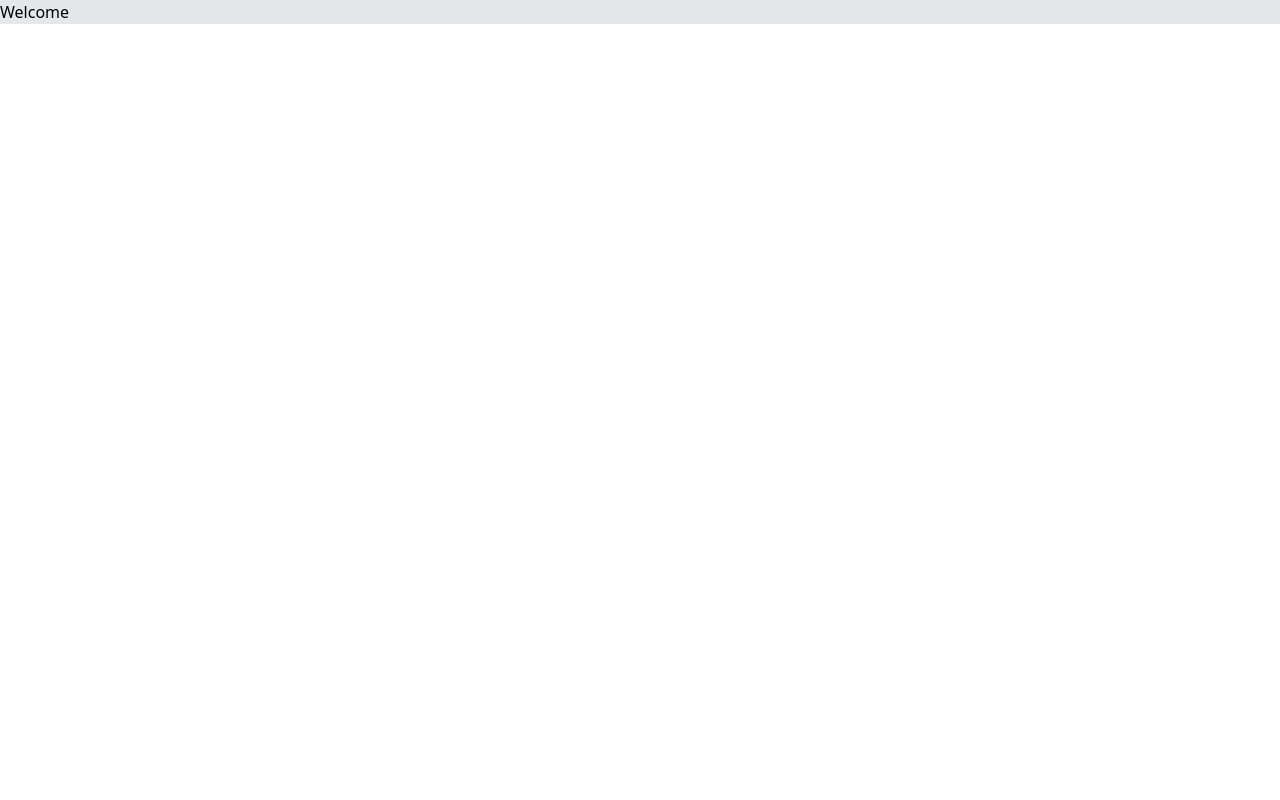
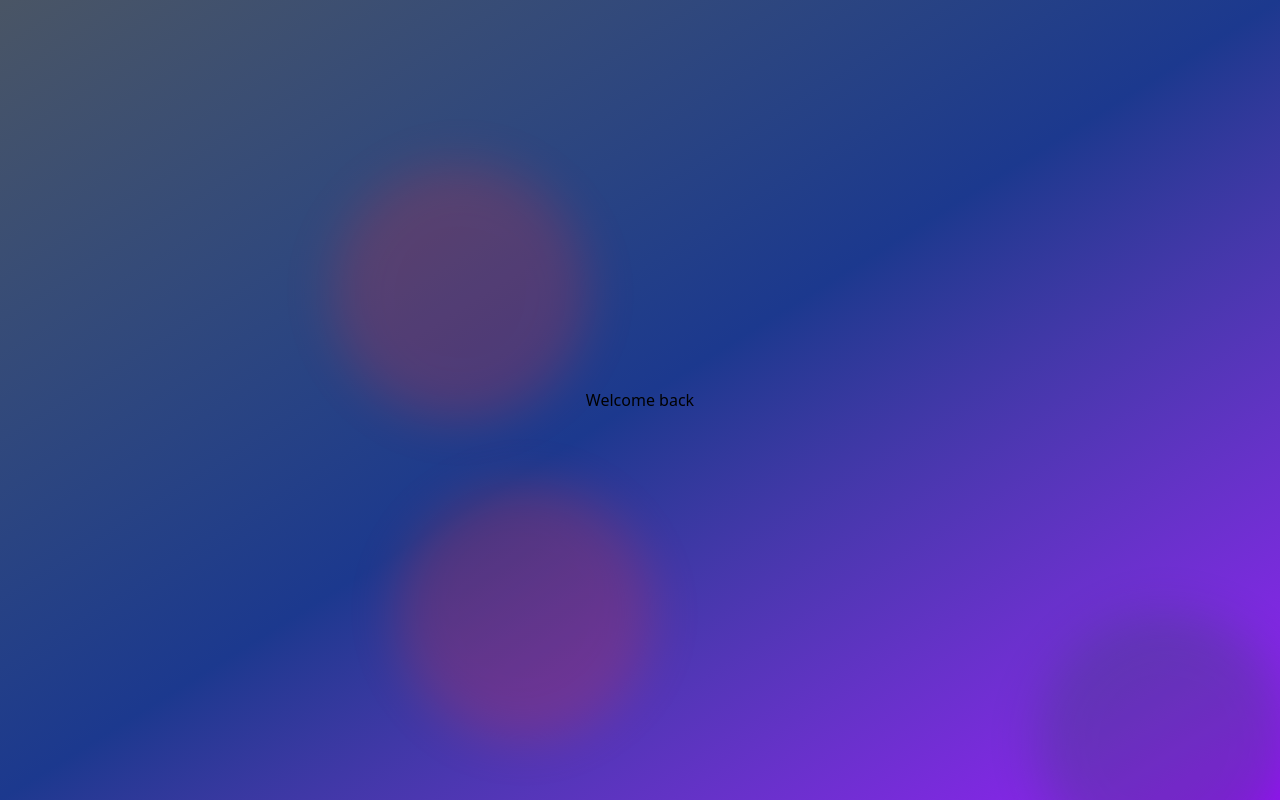
Before and after one commit to tusharathub/MernAuth, a React app in the folder frontend/: page / in a window 1280 px wide. Built offline with nearby package versions, Linux system fonts and the light colour scheme; the HTML template or start-up script is replaced by a standard one.

Commit message:
floating thing

```diff
--- a/frontend/eslint.config.js
+++ b/frontend/eslint.config.js
@@ -24,6 +24,7 @@ export default defineConfig([
     },
     rules: {
       'no-unused-vars': ['error', { varsIgnorePattern: '^[A-Z_]' }],
+      "react/prop-types" : "off",
     },
   },
 ])
--- a/frontend/package.json
+++ b/frontend/package.json
@@ -11,8 +11,10 @@
   },
   "dependencies": {
     "@tailwindcss/vite": "^4.1.14",
+    "framer-motion": "^12.23.22",
     "react": "^19.1.1",
     "react-dom": "^19.1.1",
+    "react-router-dom": "^7.9.3",
     "tailwindcss": "^4.1.14"
   },
   "devDependencies": {
--- a/frontend/src/App.jsx
+++ b/frontend/src/App.jsx
@@ -1,10 +1,14 @@
 import { useState } from 'react'
+import FloatingThing from './components/FloatingThing'
 
 function App() {
   return (
-    <>
-      <h1 className='bg-gray-200'>Welcome</h1>
-    </>
+  <div className='min-h-screen bg-gradient-to-br from-gray-600 via-blue-900 to-purple-600 flex items-center justify-center relative overflow-hidden'>
+    <h1>Welcome back</h1>
+    <FloatingThing color='bg-red-500' size="w-64 h-64" top="-5%" left="10%" delay={0} />
+    <FloatingThing color='bg-red-500' size="w-64 h-64" top="35%" left="15%" delay={0} />
+    <FloatingThing color='bg-green-900' size="w-64 h-64" top="51%" left="65%" delay={0} />
+  </div>
   )
 }
 
--- /dev/null
+++ b/frontend/src/components/FloatingThing.jsx
@@ -0,0 +1,23 @@
+import { motion } from "framer-motion";
+
+const FloatingThing = ({ color, size, top, left, delay }) => {
+	return (
+		<motion.div
+			className={`absolute rounded-full ${color} ${size} opacity-20 blur-xl`}
+			style={{ top, left }}
+			animate={{
+				y: ["0%", "100%", "0%"],
+				x: ["0%", "100%", "0%"],
+				rotate: [0, 360],
+			}}
+			transition={{
+				duration: 20,
+				ease: "linear",
+				repeat: Infinity,
+				delay,
+			}}
+			aria-hidden='true'
+		/>
+	);
+};
+export default FloatingThing;
--- a/frontend/src/main.jsx
+++ b/frontend/src/main.jsx
@@ -1,8 +1,10 @@
 import { createRoot } from 'react-dom/client'
-import react from 'react';
 import './index.css'
 import App from './App.jsx'
+import { BrowserRouter } from 'react-router-dom';
 
 createRoot(document.getElementById('root')).render(
+  <BrowserRouter>
     <App />
+  </BrowserRouter>
 )
```
Also changed, not shown: 1 other file (tests, documents, lock files or other folders).
